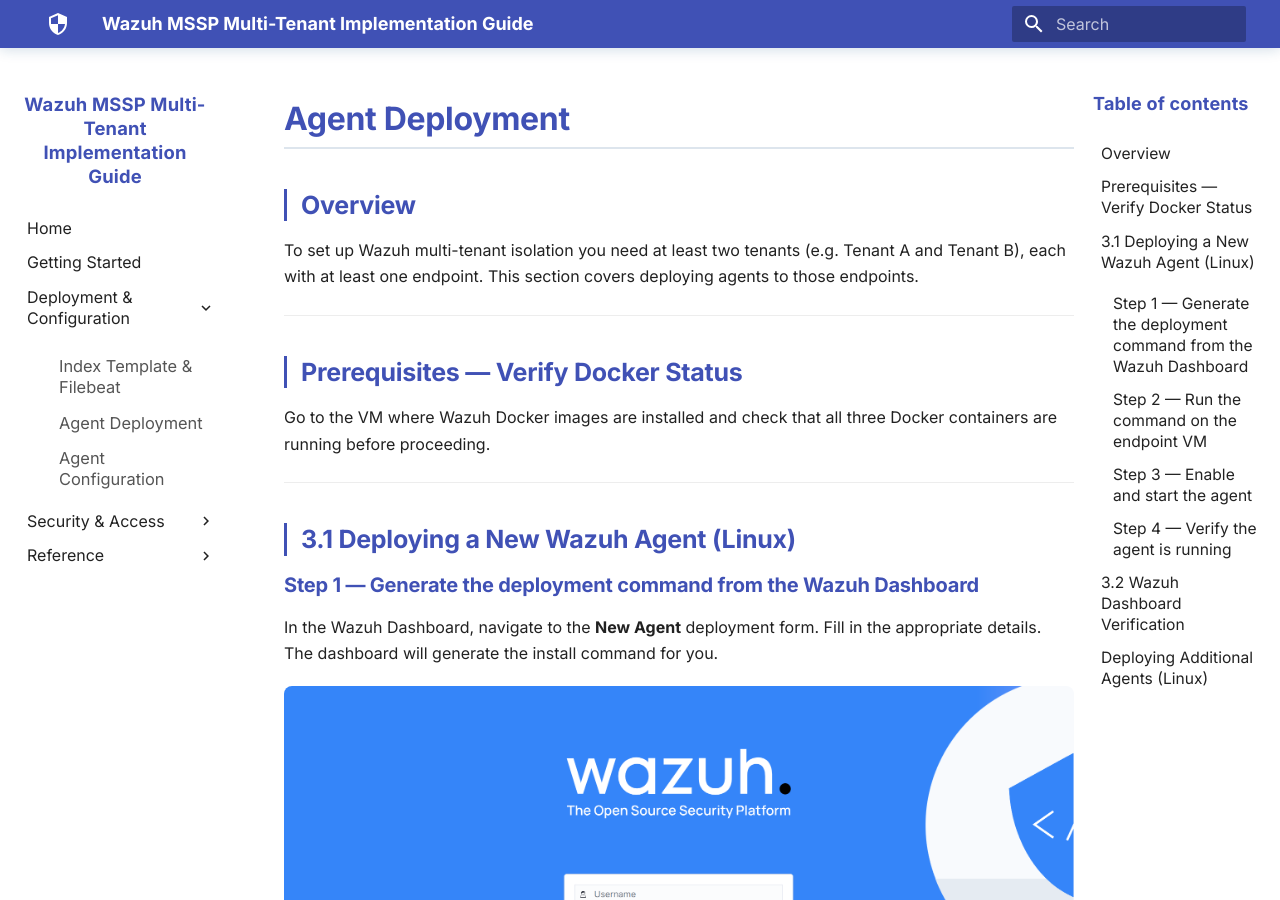
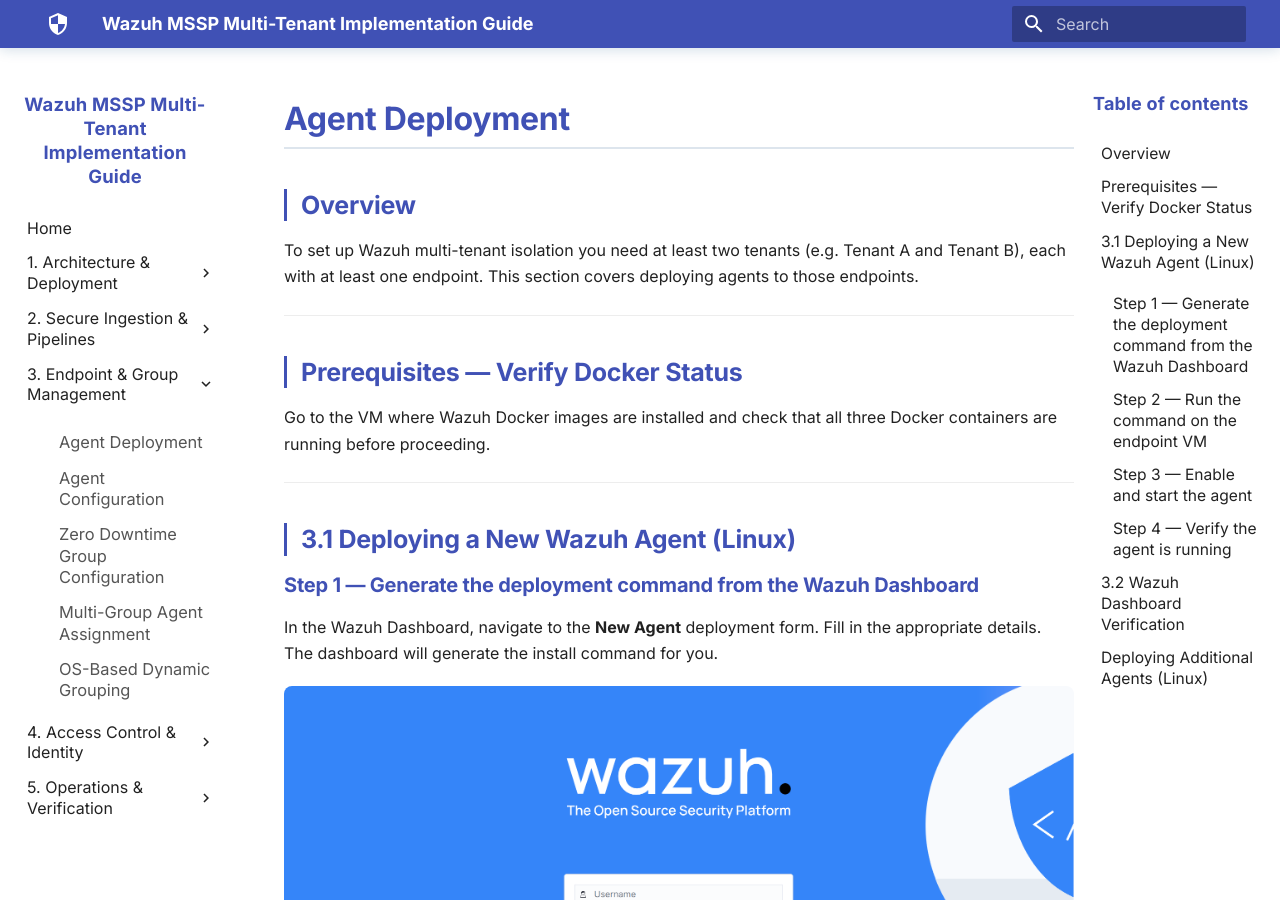
Before and after one commit to SaiKrishnaCharyGuntupalli/wazuh-html-docs, an MkDocs documentation site: the page built from docs/03-agent-deployment/agent_deplyment.md, in a window 1280 px wide and 900 px high. Built offline with MkDocs 1.6.1 and Material for MkDocs 9.7.7, drawn with Linux system fonts in a browser that asks for light colours; some of the changed lines change nothing that is shown.

Commit message:
Index is updated in yml file.

```diff
--- a/mkdocs.yml
+++ b/mkdocs.yml
@@ -38,20 +38,47 @@
 
 nav:
   - Home: index.md
-  - Getting Started: 01-Getting_started/Getting_started.md
-  - Deployment & Configuration:
-      - Index Template & Filebeat: 02-index-template-filebeat/index_template.md
+
+  - 1. Architecture & Deployment:
+      - Getting Started: 01-Getting_started/Getting_started.md
+      - Index Templates & Filebeat: 02-index-template-filebeat/index_template.md
+      - Wazuh Multi-Node Runbook: POC's/Vineeth/Wazuh Multi Node Runbook/Wazuh Multi Node Runbook.md
+
+  - 2. Secure Ingestion & Pipelines:
+      - High Availability Log Ingestion: POC's/Vineeth/High Availability Log Ingestion Pipeline Deployment Guide/High Availability Log Ingestion Pipeline Deployment Guide.md
+
+  - 3. Endpoint & Group Management:
       - Agent Deployment: 03-agent-deployment/agent_deplyment.md
       - Agent Configuration: 04-agent-configuration/agent_config.md
-  - Security & Access:
-      - RBAC: 06-rbac/rbac.md
+      - Zero Downtime Group Configuration: POC's/Junaid/POC_Zero_Downtime_Group_Configuration_Deployment_in_Wazuh_HA/POC_Zero_Downtime_Group_Configuration_Deployment_in_Wazuh_HA.md
+      - Multi-Group Agent Assignment: POC's/Junaid/POC- Single Agent Multi-Group in Wazuh/POC- Single Agent Multi-Group in Wazuh.md
+      - OS-Based Dynamic Grouping: POC's/Junaid/POC-01_Operating_System_Based_Group_Creation_in_Wazuh_GitHub/POC-01_Operating_System_Based_Group_Creation_in_Wazuh_GitHub.md
+
+  - 4. Access Control & Identity:
+      - Role-Based Access Control (RBAC): 06-rbac/rbac.md
       - Document Level Security (DLS): 07-dls/dls.md
-      - SSO - Microsoft Entra ID: 08-sso-entra/sso.md
-  - Reference:
-      - Cluster and Index Verification: 09-Cluster and Index Verification/Cluster and Index Verification.md
-      - Reference: 10-reference/reference.md
-      - Wazuh Multi Node Runbook: POC's/Vineeth/Wazuh Multi Node Runbook/Wazuh Multi Node Runbook.md
-      - High Availability Log Ingestion Pipeline Deployment Guide: POC's/Vineeth/High Availability Log Ingestion Pipeline Deployment Guide/High Availability Log Ingestion Pipeline Deployment Guide.md
-      - Zero Downtime Group Configuration: POC's/Junaid/POC_Zero_Downtime_Group_Configuration_Deployment_in_Wazuh_HA/POC_Zero_Downtime_Group_Configuration_Deployment_in_Wazuh_HA.md
-      - Single Agent Multi Group in Wazuh: POC's/Junaid/POC- Single Agent Multi-Group in Wazuh/POC- Single Agent Multi-Group in Wazuh.md
-      - Operating System Based Group Creation in Wazuh GitHub: POC's/Junaid/POC-01_Operating_System_Based_Group_Creation_in_Wazuh_GitHub/POC-01_Operating_System_Based_Group_Creation_in_Wazuh_GitHub.md
+      - SSO Integration (Microsoft Entra ID): 08-sso-entra/sso.md
+
+  - 5. Operations & Verification:
+      - Cluster & Index Verification: 09-Cluster and Index Verification/Cluster and Index Verification.md
+      - Wazuh Reference Guide: 10-reference/reference.md
+
+# nav:
+#   - Home: index.md
+#   - Getting Started: 01-Getting_started/Getting_started.md
+#   - Deployment & Configuration:
+#       - Index Template & Filebeat: 02-index-template-filebeat/index_template.md
+#       - Agent Deployment: 03-agent-deployment/agent_deplyment.md
+#       - Agent Configuration: 04-agent-configuration/agent_config.md
+#   - Security & Access:
+#       - RBAC: 06-rbac/rbac.md
+#       - Document Level Security (DLS): 07-dls/dls.md
+#       - SSO - Microsoft Entra ID: 08-sso-entra/sso.md
+#   - Reference:
+#       - Cluster and Index Verification: 09-Cluster and Index Verification/Cluster and Index Verification.md
+#       - Reference: 10-reference/reference.md
+#       - Wazuh Multi Node Runbook: POC's/Vineeth/Wazuh Multi Node Runbook/Wazuh Multi Node Runbook.md
+#       - High Availability Log Ingestion Pipeline Deployment Guide: POC's/Vineeth/High Availability Log Ingestion Pipeline Deployment Guide/High Availability Log Ingestion Pipeline Deployment Guide.md
+#       - Zero Downtime Group Configuration: POC's/Junaid/POC_Zero_Downtime_Group_Configuration_Deployment_in_Wazuh_HA/POC_Zero_Downtime_Group_Configuration_Deployment_in_Wazuh_HA.md
+#       - Single Agent Multi Group in Wazuh: POC's/Junaid/POC- Single Agent Multi-Group in Wazuh/POC- Single Agent Multi-Group in Wazuh.md
+#       - Operating System Based Group Creation in Wazuh GitHub: POC's/Junaid/POC-01_Operating_System_Based_Group_Creation_in_Wazuh_GitHub/POC-01_Operating_System_Based_Group_Creation_in_Wazuh_GitHub.md
```
